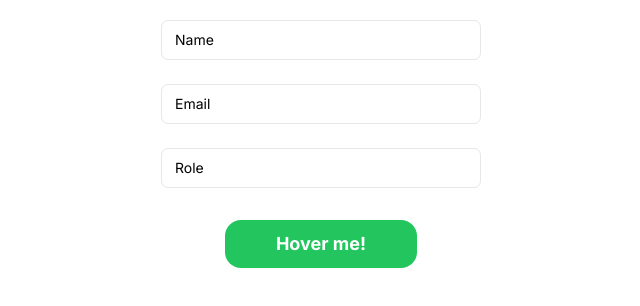
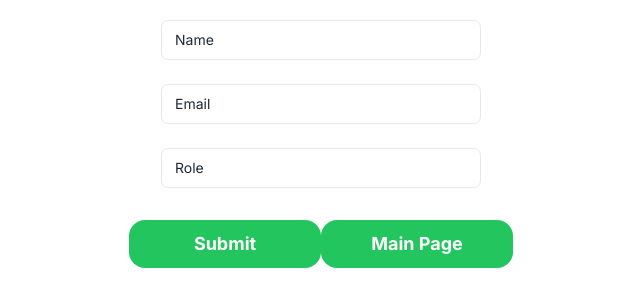
Before and after one commit to giorgideveloper/prisma-nextjs, a Next.js app: page /create in a window 1280 px wide. Shown: the top 306 px of the page, without its empty margins (319-959 px from the left). Built offline with nearby package versions, Linux system fonts and the light colour scheme.

Commit message:
add delete fn

```diff
--- /dev/null
+++ b/api.ts
@@ -0,0 +1,19 @@
+import { Ipost } from '@/types/post';
+
+const baseUrl = 'http://localhost:3000/api';
+
+export const addPost = async (todo: Ipost): Promise<Ipost> => {
+	const res = await fetch(`${baseUrl}/users`, {
+		method: 'POST',
+		headers: { 'Content-Type': 'application/json' },
+		body: JSON.stringify(todo),
+	});
+	const newTodo = await res.json();
+	return newTodo;
+};
+
+export const deleteUser = async (id: string): Promise<void> => {
+	const res = await fetch(`${baseUrl}/users/${id}`, {
+		method: 'DELETE',
+	});
+};
--- a/package.json
+++ b/package.json
@@ -10,15 +10,18 @@
 	},
 	"dependencies": {
 		"@prisma/client": "^5.5.2",
+		"axios": "^1.6.0",
 		"next": "13.5.6",
 		"react": "^18",
-		"react-dom": "^18"
+		"react-dom": "^18",
+		"react-icons": "^4.11.0"
 	},
 	"devDependencies": {
 		"@types/node": "^20",
 		"@types/react": "^18",
 		"@types/react-dom": "^18",
 		"autoprefixer": "^10",
+		"daisyui": "^3.9.4",
 		"eslint": "^8",
 		"eslint-config-next": "13.5.6",
 		"postcss": "^8",
--- a/src/app/components/create.component.tsx
+++ b/src/app/components/create.component.tsx
@@ -1,33 +1,34 @@
 'use client';
-
-import { User } from '@prisma/client';
-import React, { useState, FormEvent } from 'react';
+import React, { useState, FormEvent, FormEventHandler } from 'react';
+import { addPost } from '../../../api';
+import { useRouter } from 'next/navigation';
 
 export default function CreateUsers() {
-	async function onSubmit(event: FormEvent<HTMLFormElement>) {
-		event.preventDefault();
-		const formData = new FormData(event.currentTarget);
+	const router = useRouter();
+	const [newNameValue, setNewNameValue] = useState<string>('');
+	const [newEmailValue, setNewEmailValue] = useState<string>('');
+	const [newRoleValue, setNewRoleValue] = useState<string>('');
 
-		const res = await fetch('http://localhost:3000/api/users', {
-			method: 'POST',
+	const handelSubmitNewPost: FormEventHandler<HTMLFormElement> = async e => {
+		e.preventDefault();
 
-			body: formData,
+		await addPost({
+			name: newNameValue,
+			email: newEmailValue,
+			role: newRoleValue,
 		});
-		if (!res.ok) {
-			throw new Error(`HTTP error! Status: ${res.status}`);
-		}
 
-		const data = await res.json();
-
-		console.log(data);
-	}
+		router.refresh();
+	};
 	return (
 		<>
-			<form onSubmit={onSubmit}>
+			<form onSubmit={handelSubmitNewPost}>
 				<div className='w-full flex justify-center text-center'>
 					<div className='flex w-80  align-center flex-col  gap-6'>
 						<div className='relative h-10 w-full min-w-[200px]'>
 							<input
+								value={newNameValue}
+								onChange={e => setNewNameValue(e.target.value)}
 								type='text'
 								name='name'
 								className='peer h-full w-full rounded-[7px] border border-blue-gray-200 bg-transparent px-3 py-2.5 font-sans text-sm font-normal text-blue-gray-700 outline outline-0 transition-all placeholder-shown:border placeholder-shown:border-blue-gray-200 placeholder-shown:border-t-blue-gray-200 focus:border-2 focus:border-pink-500 focus:border-t-transparent focus:outline-0 disabled:border-0 disabled:bg-blue-gray-50'
@@ -39,6 +40,8 @@ export default function CreateUsers() {
 						</div>
 						<div className='relative h-10 w-full min-w-[200px]'>
 							<input
+								value={newEmailValue}
+								onChange={e => setNewEmailValue(e.target.value)}
 								type='text'
 								name='email'
 								className='peer h-full w-full rounded-[7px] border border-blue-gray-200 bg-transparent px-3 py-2.5 font-sans text-sm font-normal text-blue-gray-700 outline outline-0 transition-all placeholder-shown:border placeholder-shown:border-blue-gray-200 placeholder-shown:border-t-blue-gray-200 focus:border-2 focus:border-purple-500 focus:border-t-transparent focus:outline-0 disabled:border-0 disabled:bg-blue-gray-50'
@@ -50,6 +53,8 @@ export default function CreateUsers() {
 						</div>
 						<div className='relative h-10 w-full min-w-[200px]'>
 							<input
+								value={newRoleValue}
+								onChange={e => setNewRoleValue(e.target.value)}
 								type='text'
 								name='role'
 								className='peer h-full w-full rounded-[7px] border border-blue-gray-200 bg-transparent px-3 py-2.5 font-sans text-sm font-normal text-blue-gray-700 outline outline-0 transition-all placeholder-shown:border placeholder-shown:border-blue-gray-200 placeholder-shown:border-t-blue-gray-200 focus:border-2 focus:border-indigo-500 focus:border-t-transparent focus:outline-0 disabled:border-0 disabled:bg-blue-gray-50'
@@ -66,7 +71,14 @@ export default function CreateUsers() {
 						type='submit'
 						className='group relative h-12 w-48 overflow-hidden rounded-2xl bg-green-500 text-lg font-bold text-white '
 					>
-						Hover me!
+						Submit
+						<div className='absolute inset-0 h-full w-full scale-0 rounded-2xl transition-all duration-300 group-hover:scale-100 group-hover:bg-white/30'></div>
+					</button>
+					<button
+						className='group relative h-12 w-48 overflow-hidden rounded-2xl bg-green-500 text-lg font-bold text-white '
+						onClick={() => router.push('/')}
+					>
+						Main Page
 						<div className='absolute inset-0 h-full w-full scale-0 rounded-2xl transition-all duration-300 group-hover:scale-100 group-hover:bg-white/30'></div>
 					</button>
 				</div>
--- a/src/app/components/listusers.component.tsx
+++ b/src/app/components/listusers.component.tsx
@@ -1,16 +1,32 @@
 'use client';
 
 import { User } from '@prisma/client';
+import { useRouter } from 'next/navigation';
 import React, { cache, use } from 'react';
+import { AiFillDelete } from 'react-icons/ai';
+import { deleteUser } from '../../../api';
 
 const getUsers = cache(() =>
 	fetch('http://localhost:3000/api/users').then(res => res.json())
 );
 
 export default function ListUsers() {
+	const Router = useRouter();
 	let users = use<User[]>(getUsers());
+	const handleDeleteUser = async (id: string) => {
+		await deleteUser(id);
+
+		Router.refresh();
 
 		return (
+			<>
+				<button
+					className='group mb-5 relative h-12 w-48 overflow-hidden rounded-2xl bg-green-500 text-lg font-bold text-white '
+					type='button'
+					onClick={() => Router.push('/create')}
+				>
+					Add users
+				</button>
 				<div
 					style={{
 						display: 'grid',
@@ -29,8 +45,17 @@ export default function ListUsers() {
 								style={{ height: 180, width: 180 }}
 							/>
 							<h3>{user.name}</h3>
+							<h3>{user.role}</h3>
+							<button
+								className='group flex h-5 text-center w-5 overflow-hidden  bg-red-500 text-lg font-bold text-white'
+								onClick={() => handleDeleteUser(user.id)}
+							>
+								<AiFillDelete />
+							</button>
 						</div>
 					))}
 				</div>
+			</>
 		);
+	};
 }
--- a/src/app/create/page.tsx
+++ b/src/app/create/page.tsx
@@ -1,4 +1,9 @@
 import CreateUsers from '../components/create.component';
+import { Metadata } from 'next';
+
+export const metadata: Metadata = {
+	title: 'Create Page',
+};
 export default function page() {
 	return (
 		<main style={{ maxWidth: 1200, marginInline: 'auto', padding: 20 }}>
--- /dev/null
+++ b/src/types/post.ts
@@ -0,0 +1,5 @@
+export interface Ipost {
+	name: string;
+	email: string;
+	role: string;
+}
--- a/tailwind.config.ts
+++ b/tailwind.config.ts
@@ -15,6 +15,6 @@ const config: Config = {
       },
     },
   },
-  plugins: [],
+plugins: [require('daisyui')],
 }
 export default config
```
Also changed, not shown: 2 other files (tests, documents, lock files or other folders). Lines whose indentation alone changed are shown as unchanged.
